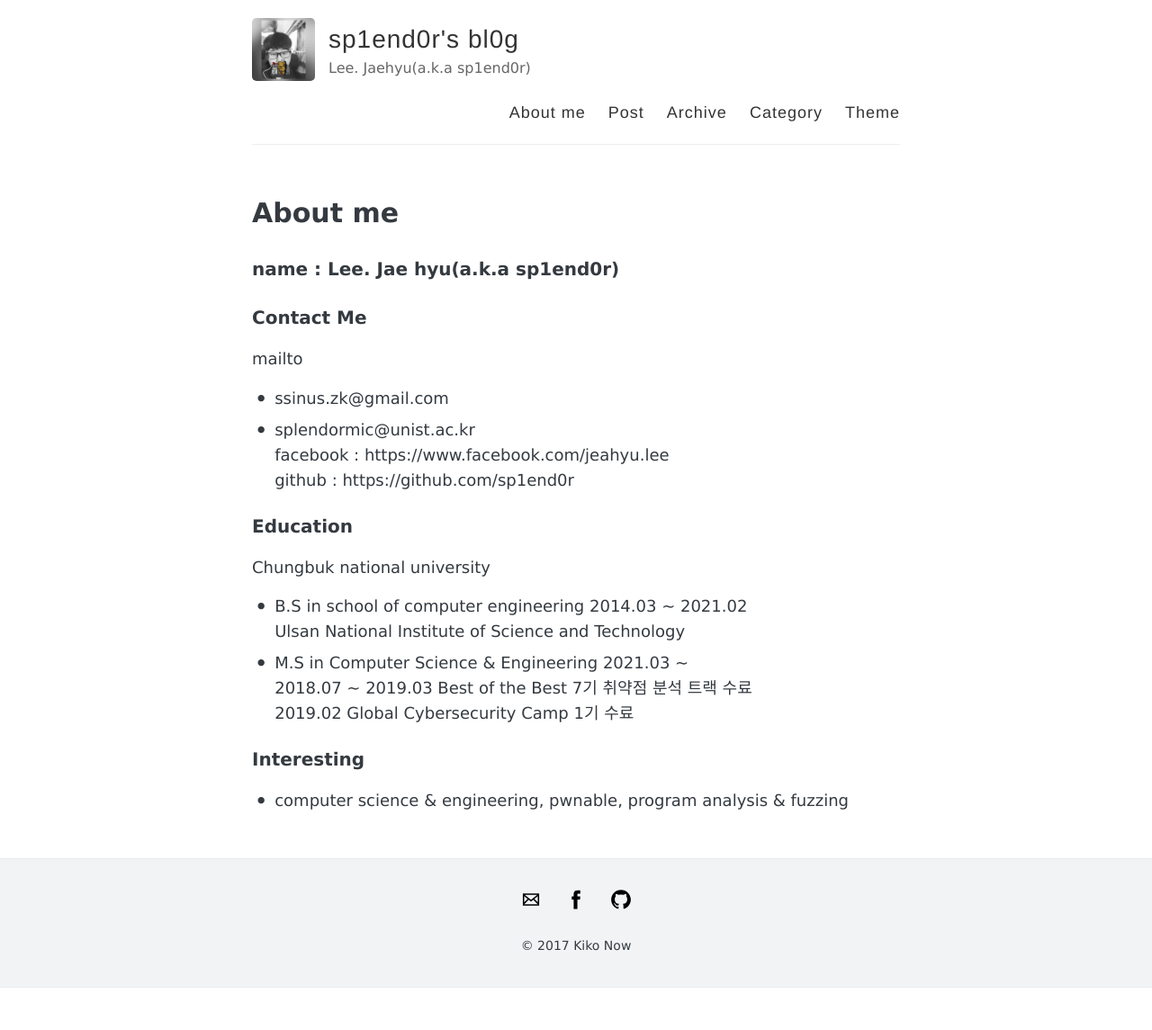
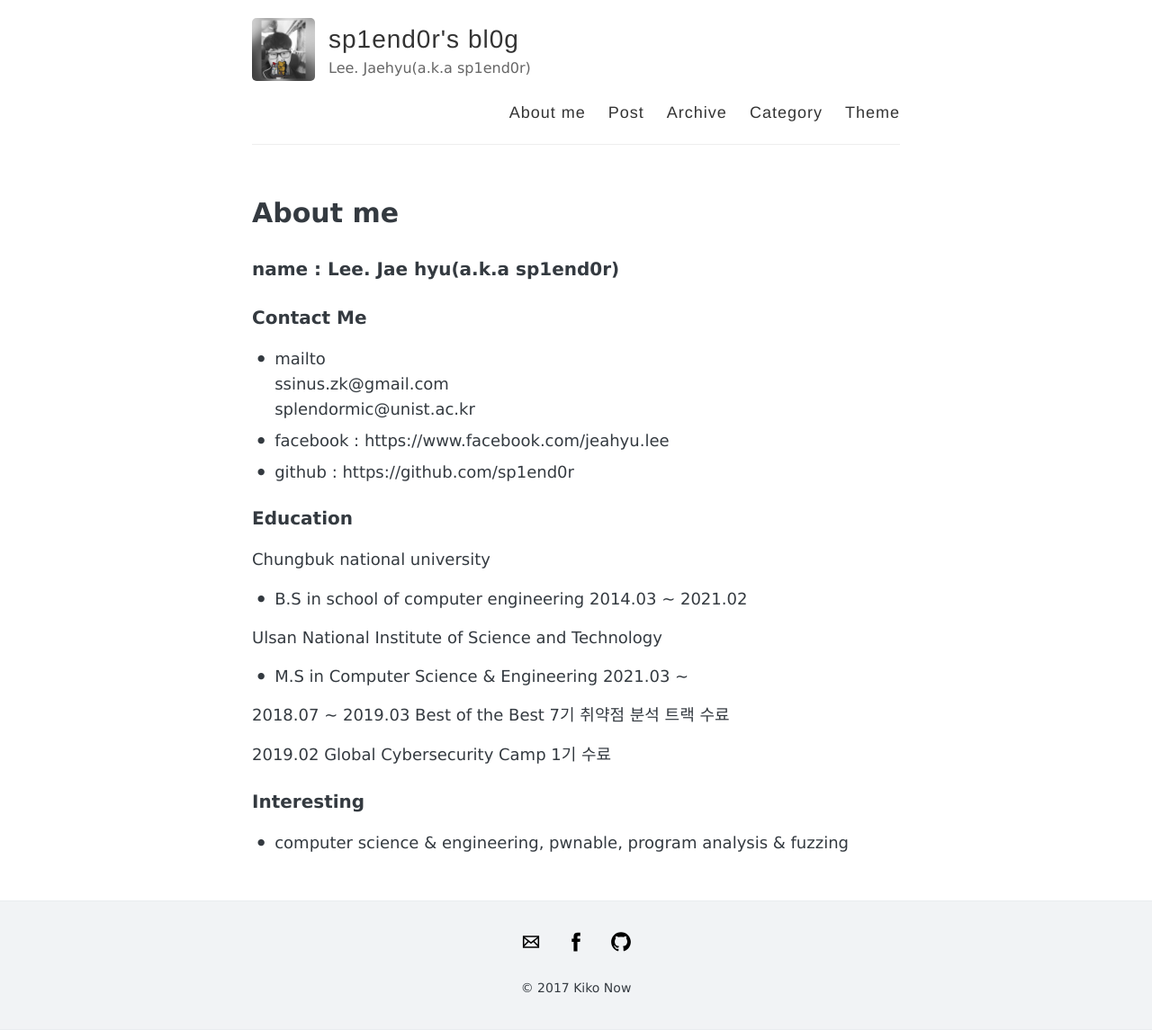
Before and after one commit to sp1end0r/sp1end0r.github.io, a Jekyll site: the page built from about.md, in a window 1280 px wide. Shown: the whole page at 90% size. Built offline with Jekyll 4.4.1, drawn with Linux system fonts in a browser that asks for light colours; before the commit the page ends 1098 px from its top, so only the background shows below that.

```diff
--- a/about.md
+++ b/about.md
@@ -7,18 +7,21 @@ permalink: /about/
 ### name : Lee. Jae hyu(a.k.a sp1end0r)
 
 ### Contact Me
-mailto
-- ssinus.zk@gmail.com
-- splendormic@unist.ac.kr
-facebook : https://www.facebook.com/jeahyu.lee
-github : https://github.com/sp1end0r
+- mailto
+  ssinus.zk@gmail.com
+  splendormic@unist.ac.kr
+- facebook : https://www.facebook.com/jeahyu.lee
+- github : https://github.com/sp1end0r
 
 ### Education
 Chungbuk national university
 - B.S in school of computer engineering         2014.03 ~ 2021.02
+
 Ulsan National Institute of Science and Technology
 - M.S in Computer Science & Engineering         2021.03 ~
+
 2018.07 ~ 2019.03 Best of the Best 7기 취약점 분석 트랙 수료
+
 2019.02 Global Cybersecurity Camp 1기 수료
 
 ### Interesting
```
